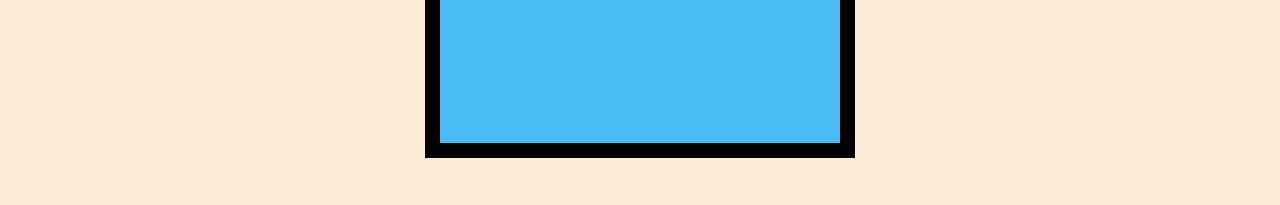
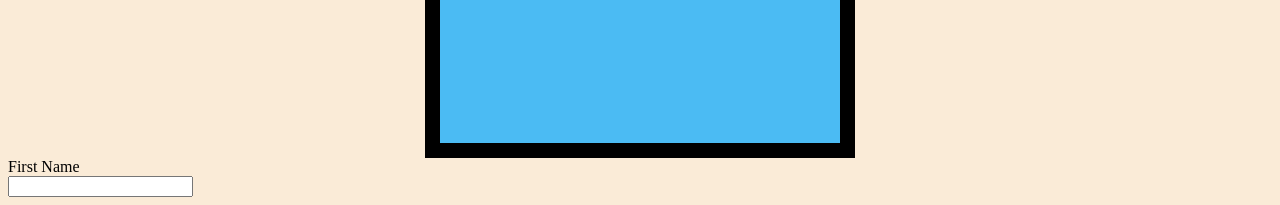
Before and after one commit to swamprabbit6/git-init-sample, a plain HTML site: page index.html in a window 1280 px wide. Shown: the part 620-825 px from the top of the page. Before the commit the page ends 800 px from the top, so only its background shows below. Drawn offline with Linux system fonts and the light colour scheme.

Commit message:
Added intake form

```diff
--- a/index.html
+++ b/index.html
@@ -23,6 +23,13 @@
         alt="Sebastian Vettel" height="200px">
     </div>
 </section>
+<div>
+    <form class="intake">
+        <label for="fName">First Name</label><br>
+        <input type="text" id="fName" name="fName"><br>
+
+    </form>
+</div>
 
 </main>
 
```
